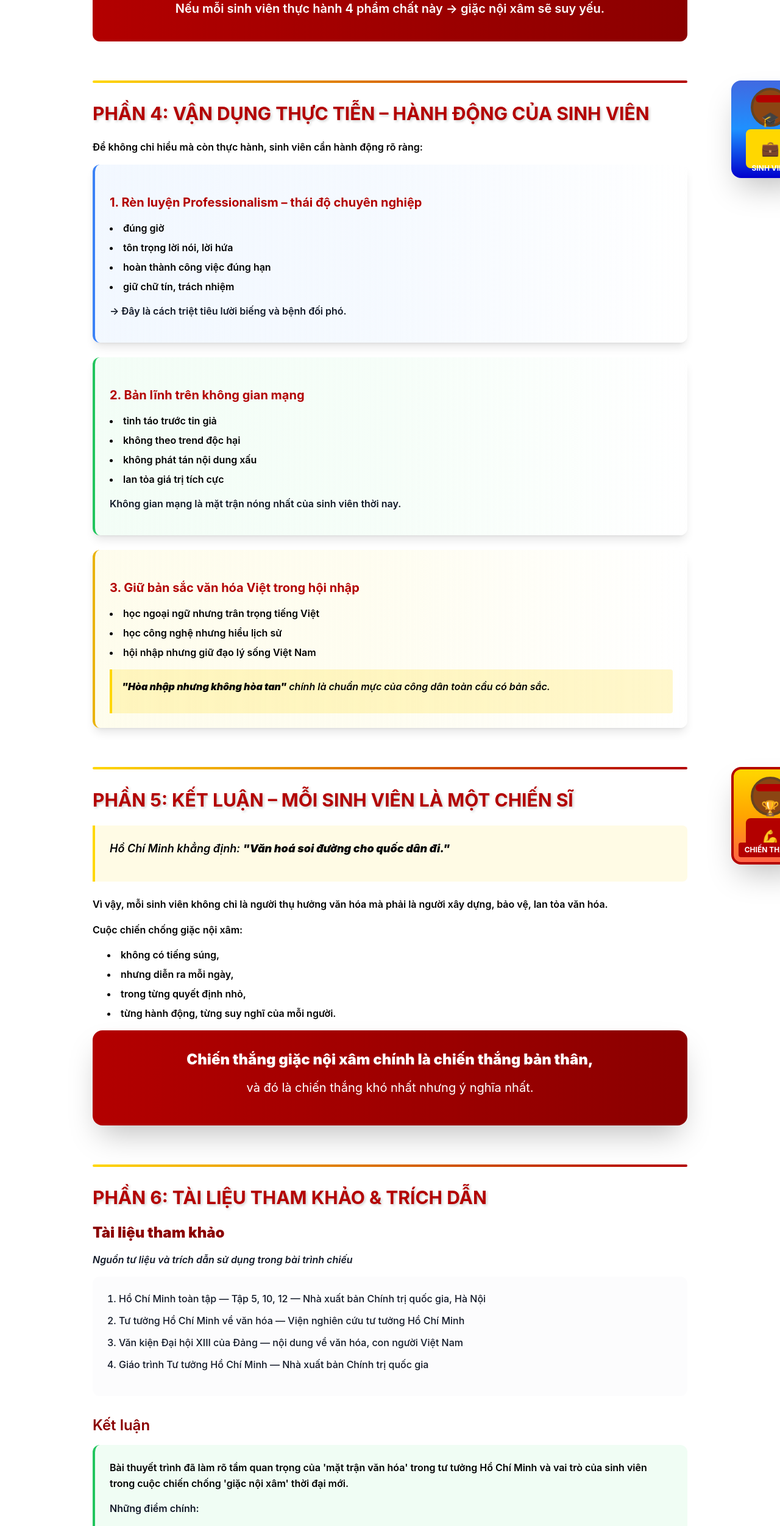
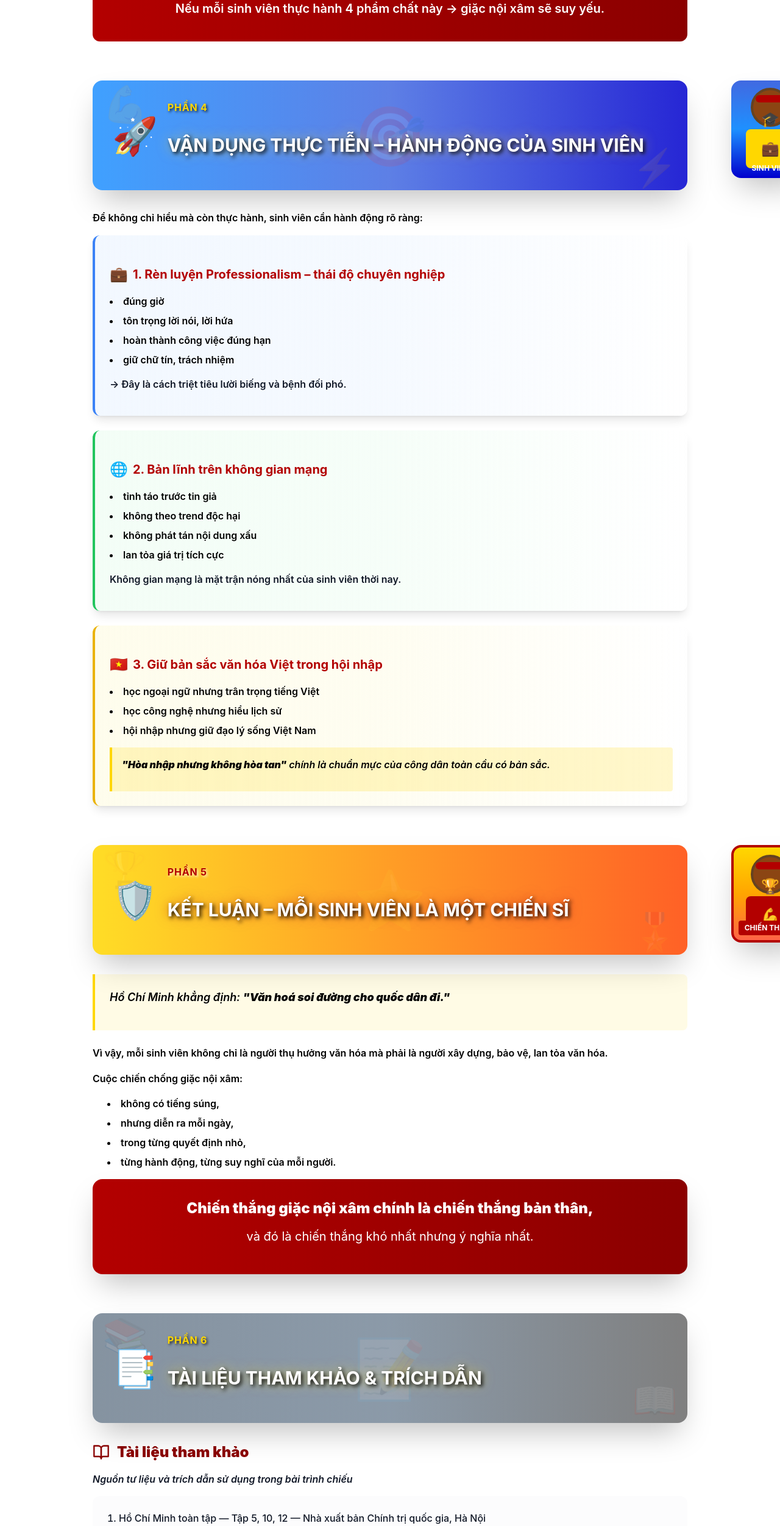
Before and after one commit to nhatphammyt-collab/kethuatthcm-202, a React (Vite) app: page /presentation in a window 1280 px wide. Shown: the part 6039-8542 px from the top of the page at 61% size. Built offline with nearby package versions, Linux system fonts and the light colour scheme.

Commit message:
Updated PresentationPage.tsx

```diff
--- a/src/pages/PresentationPage.tsx
+++ b/src/pages/PresentationPage.tsx
@@ -671,17 +671,33 @@ export default function PresentationPage() {
                   )}
                 </div>
               </div>
-              <div className="h-1 bg-gradient-to-r from-[#FFD700] to-[#b30000] rounded-full mb-8"></div>
-              <h2 className="text-3xl font-bold text-[#b30000] mb-6" style={{textShadow: '2px 2px 4px rgba(0,0,0,0.2)'}}>
-                PHẦN 4: VẬN DỤNG THỰC TIỄN – HÀNH ĐỘNG CỦA SINH VIÊN
-              </h2>
+              <div className="relative mb-8 overflow-hidden rounded-2xl bg-gradient-to-r from-[#1E90FF]/85 via-[#4169E1]/85 to-[#0000CD]/85 p-8 shadow-2xl backdrop-blur-md hover:shadow-[0_20px_60px_rgba(30,144,255,0.4)] transition-all duration-300">
+                <div className="absolute inset-0 opacity-10">
+                  <div className="absolute top-2 left-4 text-6xl">💪</div>
+                  <div className="absolute bottom-2 right-4 text-6xl">⚡</div>
+                  <div className="absolute top-1/2 left-1/2 -translate-x-1/2 -translate-y-1/2 text-8xl">🎯</div>
+                </div>
+                <div className="relative z-10 flex items-center gap-4">
+                  <div className="text-6xl">🚀</div>
+                  <div>
+                    <div className="text-base font-bold text-[#FFD700] mb-2 tracking-wider" style={{textShadow: '2px 2px 4px rgba(0,0,0,0.8)'}}>PHẦN 4</div>
+                    <h2 className="text-3xl font-bold text-white" style={{textShadow: '3px 3px 6px rgba(0,0,0,0.9), 0 0 20px rgba(255,215,0,0.5)'}}>
+                      VẬN DỤNG THỰC TIỄN – HÀNH ĐỘNG CỦA SINH VIÊN
+                    </h2>
+                  </div>
+                </div>
+              </div>
+
               <p className="text-black font-semibold leading-relaxed mb-6">
                 Để không chỉ hiểu mà còn thực hành, sinh viên cần hành động rõ ràng:
               </p>
 
               <div className="space-y-6">
                 <div className="bg-gradient-to-r from-blue-50/80 via-blue-50/60 to-white/80 backdrop-blur-sm p-6 rounded-xl shadow-lg border-l-4 border-blue-500">
-                  <h3 className="text-xl font-bold text-[#b30000] mb-3">1. Rèn luyện Professionalism – thái độ chuyên nghiệp</h3>
+                  <h3 className="text-xl font-bold text-[#b30000] mb-3 flex items-center gap-2">
+                    <span className="text-2xl">💼</span>
+                    <span>1. Rèn luyện Professionalism – thái độ chuyên nghiệp</span>
+                  </h3>
                   <ul className="list-disc list-inside space-y-2 text-black font-semibold">
                     <li>đúng giờ</li>
                     <li>tôn trọng lời nói, lời hứa</li>
@@ -694,7 +710,10 @@ export default function PresentationPage() {
                 </div>
 
                 <div className="bg-gradient-to-r from-green-50/80 via-green-50/60 to-white/80 backdrop-blur-sm p-6 rounded-xl shadow-lg border-l-4 border-green-500">
-                  <h3 className="text-xl font-bold text-[#b30000] mb-3">2. Bản lĩnh trên không gian mạng</h3>
+                  <h3 className="text-xl font-bold text-[#b30000] mb-3 flex items-center gap-2">
+                    <span className="text-2xl">🌐</span>
+                    <span>2. Bản lĩnh trên không gian mạng</span>
+                  </h3>
                   <ul className="list-disc list-inside space-y-2 text-black font-semibold">
                     <li>tỉnh táo trước tin giả</li>
                     <li>không theo trend độc hại</li>
@@ -707,7 +726,10 @@ export default function PresentationPage() {
                 </div>
 
                 <div className="bg-gradient-to-r from-yellow-50/80 via-yellow-50/60 to-white/80 backdrop-blur-sm p-6 rounded-xl shadow-lg border-l-4 border-yellow-500">
-                  <h3 className="text-xl font-bold text-[#b30000] mb-3">3. Giữ bản sắc văn hóa Việt trong hội nhập</h3>
+                  <h3 className="text-xl font-bold text-[#b30000] mb-3 flex items-center gap-2">
+                    <span className="text-2xl">🇻🇳</span>
+                    <span>3. Giữ bản sắc văn hóa Việt trong hội nhập</span>
+                  </h3>
                   <ul className="list-disc list-inside space-y-2 text-black font-semibold">
                     <li>học ngoại ngữ nhưng trân trọng tiếng Việt</li>
                     <li>học công nghệ nhưng hiểu lịch sử</li>
@@ -763,10 +785,23 @@ export default function PresentationPage() {
                   )}
                 </div>
               </div>
-              <div className="h-1 bg-gradient-to-r from-[#FFD700] to-[#b30000] rounded-full mb-8"></div>
-              <h2 className="text-3xl font-bold text-[#b30000] mb-6" style={{textShadow: '2px 2px 4px rgba(0,0,0,0.2)'}}>
-                PHẦN 5: KẾT LUẬN – MỖI SINH VIÊN LÀ MỘT CHIẾN SĨ
-              </h2>
+              <div className="relative mb-8 overflow-hidden rounded-2xl bg-gradient-to-r from-[#FFD700]/85 via-[#FF8C00]/85 to-[#FF4500]/85 p-8 shadow-2xl backdrop-blur-md hover:shadow-[0_20px_60px_rgba(255,215,0,0.4)] transition-all duration-300">
+                <div className="absolute inset-0 opacity-10">
+                  <div className="absolute top-2 left-4 text-6xl">🏆</div>
+                  <div className="absolute bottom-2 right-4 text-6xl">🎖️</div>
+                  <div className="absolute top-1/2 left-1/2 -translate-x-1/2 -translate-y-1/2 text-8xl">⭐</div>
+                </div>
+                <div className="relative z-10 flex items-center gap-4">
+                  <div className="text-6xl">🛡️</div>
+                  <div>
+                    <div className="text-base font-bold text-[#b30000] mb-2 tracking-wider" style={{textShadow: '2px 2px 4px rgba(255,255,255,0.8)'}}>PHẦN 5</div>
+                    <h2 className="text-3xl font-bold text-white" style={{textShadow: '3px 3px 6px rgba(0,0,0,0.9), 0 0 20px rgba(179,0,0,0.5)'}}>
+                      KẾT LUẬN – MỖI SINH VIÊN LÀ MỘT CHIẾN SĨ
+                    </h2>
+                  </div>
+                </div>
+              </div>
+
               <div className="bg-[#FFD700]/10 border-l-4 border-[#FFD700] p-6 rounded-r-lg mb-6">
                 <p className="text-black font-semibold text-lg italic">
                   Hồ Chí Minh khẳng định: <strong>"Văn hoá soi đường cho quốc dân đi."</strong>
@@ -795,13 +830,26 @@ export default function PresentationPage() {
             </section>
 
             <section id="section6" className="fade-in-section mb-16">
-              <div className="h-1 bg-gradient-to-r from-[#FFD700] to-[#b30000] rounded-full mb-8"></div>
-              <h2 className="text-3xl font-bold text-[#b30000] mb-6" style={{textShadow: '2px 2px 4px rgba(0,0,0,0.2)'}}>
-                PHẦN 6: TÀI LIỆU THAM KHẢO & TRÍCH DẪN
-              </h2>
+              <div className="relative mb-8 overflow-hidden rounded-2xl bg-gradient-to-r from-[#708090]/85 via-[#778899]/85 to-[#696969]/85 p-8 shadow-2xl backdrop-blur-md hover:shadow-[0_20px_60px_rgba(112,128,144,0.4)] transition-all duration-300">
+                <div className="absolute inset-0 opacity-10">
+                  <div className="absolute top-2 left-4 text-6xl">📚</div>
+                  <div className="absolute bottom-2 right-4 text-6xl">📖</div>
+                  <div className="absolute top-1/2 left-1/2 -translate-x-1/2 -translate-y-1/2 text-8xl">📝</div>
+                </div>
+                <div className="relative z-10 flex items-center gap-4">
+                  <div className="text-6xl">📑</div>
+                  <div>
+                    <div className="text-base font-bold text-[#FFD700] mb-2 tracking-wider" style={{textShadow: '2px 2px 4px rgba(0,0,0,0.8)'}}>PHẦN 6</div>
+                    <h2 className="text-3xl font-bold text-white" style={{textShadow: '3px 3px 6px rgba(0,0,0,0.9), 0 0 20px rgba(255,215,0,0.5)'}}>
+                      TÀI LIỆU THAM KHẢO & TRÍCH DẪN
+                    </h2>
+                  </div>
+                </div>
+              </div>
 
-              <h3 className="text-2xl font-black text-[#8b0000] mb-4">
-                Tài liệu tham khảo
+              <h3 className="text-2xl font-black text-[#8b0000] mb-4 flex items-center gap-3">
+                <BookOpen size={28} />
+                <span>Tài liệu tham khảo</span>
               </h3>
               <p className="text-gray-900 font-semibold mb-6 italic text-base">
                 Nguồn tư liệu và trích dẫn sử dụng trong bài trình chiếu
@@ -816,8 +864,9 @@ export default function PresentationPage() {
                 </ol>
               </div>
 
-              <h3 className="text-2xl font-semibold text-[#8b0000] mb-4">
-                Kết luận
+              <h3 className="text-2xl font-semibold text-[#8b0000] mb-4 flex items-center gap-3">
+                <svg xmlns="http://www.w3.org/2000/svg" width="28" height="28" viewBox="0 0 24 24" fill="none" stroke="currentColor" strokeWidth="2" strokeLinecap="round" strokeLinejoin="round"><polyline points="20 6 9 17 4 12"></polyline></svg>
+                <span>Kết luận</span>
               </h3>
               <div className="bg-green-50 p-6 rounded-xl mb-8 border-l-4 border-green-500">
                 <p className="text-black font-semibold leading-relaxed mb-4">
@@ -836,8 +885,9 @@ export default function PresentationPage() {
                 </p>
               </div>
 
-              <h3 className="text-2xl font-semibold text-[#8b0000] mb-4">
-                Trích dẫn
+              <h3 className="text-2xl font-semibold text-[#8b0000] mb-4 flex items-center gap-3">
+                <svg xmlns="http://www.w3.org/2000/svg" width="28" height="28" viewBox="0 0 24 24" fill="none" stroke="currentColor" strokeWidth="2" strokeLinecap="round" strokeLinejoin="round"><path d="M3 21c3 0 7-1 7-8V5c0-1.25-.756-2.017-2-2H4c-1.25 0-2 .75-2 1.972V11c0 1.25.75 2 2 2 1 0 1 0 1 1v1c0 1-1 2-2 2s-1 .008-1 1.031V20c0 1 0 1 1 1z"></path><path d="M15 21c3 0 7-1 7-8V5c0-1.25-.757-2.017-2-2h-4c-1.25 0-2 .75-2 1.972V11c0 1.25.75 2 2 2h.75c0 2.25.25 4-2.75 4v3c0 1 0 1 1 1z"></path></svg>
+                <span>Trích dẫn</span>
               </h3>
               <div className="space-y-4">
                 <div className="bg-white border-l-4 border-[#FFD700] p-6 rounded-r-xl shadow-md">
```
